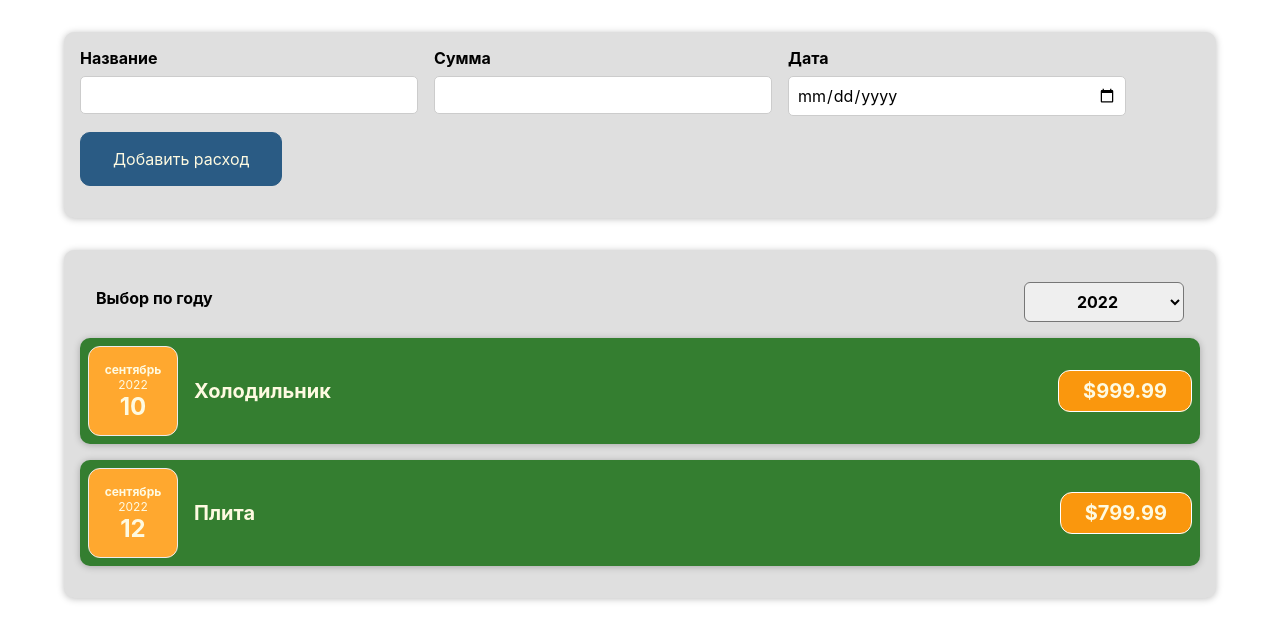
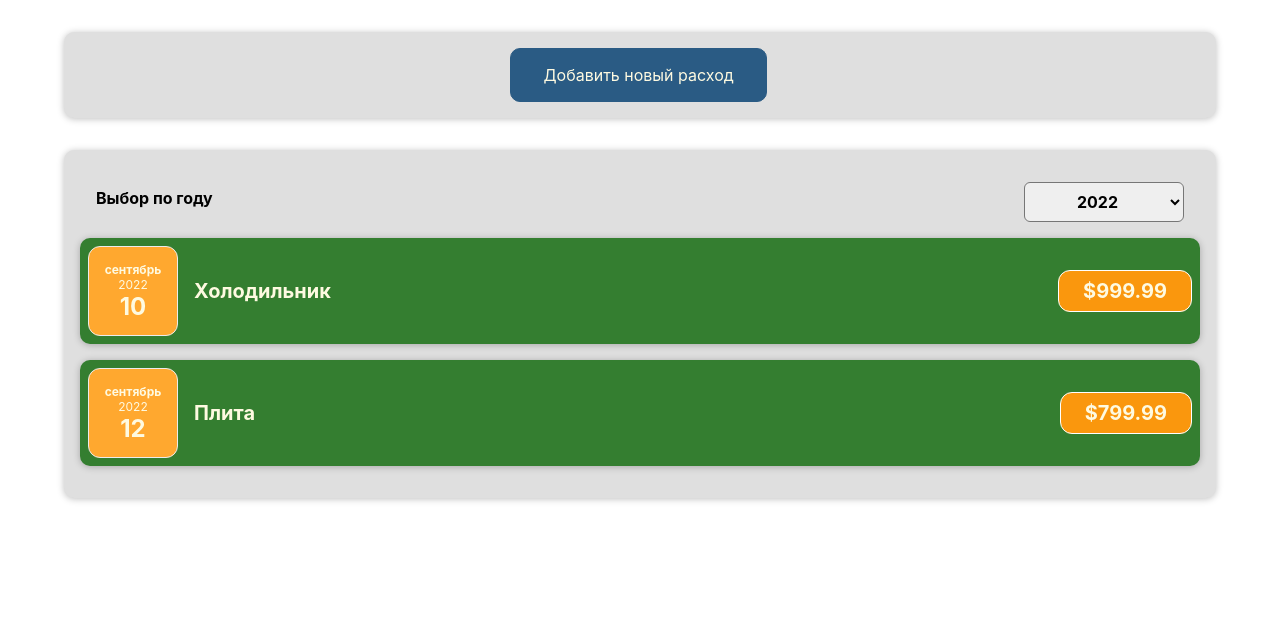
Before and after one commit to PchelaMaya/react-site, a React (Create React App) app: page / in a window 1280 px wide. Shown: the top 640 px of the page. Built offline with nearby package versions, Linux system fonts and the light colour scheme.

Commit message:
add functional on form

```diff
--- a/src/components/Costs/CostItem.js
+++ b/src/components/Costs/CostItem.js
@@ -3,6 +3,7 @@
 import Card from '../UI/Card';
 const CostItem = (props) => {
     return (
+        <li>
             <Card className='cost-item'>
                 <CostDate date={props.date}/>
                 <div className='cost-item__description'>
@@ -10,6 +11,7 @@
                     <div className='cost-item__price'>${props.amount}</div>
                 </div>
             </Card>
+        </li>
     );
 }
 export default CostItem;
--- a/src/components/Costs/Costs.js
+++ b/src/components/Costs/Costs.js
@@ -1,8 +1,8 @@
 import './Costs.css'
-import CostItem from './CostItem';
 import Card from '../UI/Card';
 import CostsFilter from './CostsFilter'
 import React, { useState } from 'react';
+import CostsList from './CostsList';
 
 const Costs = (props) => {
     const [selectedYear, setSelectedYear] = useState('2022');
@@ -16,18 +16,7 @@
         return cost.date.getFullYear().toString() === selectedYear;
     })
 
-    let costsContent = <p>В этом году расходов нет</p>
 
-    if (filteredCosts.length > 0) {
-        costsContent = filteredCosts.map((cost) =>(
-            <CostItem
-                key={cost.id}
-                date={cost.date}
-                description={cost.description}
-                amount={cost.amount}
-            />
-        ))
-    }
     return (
     <div>
         <Card className='costs'>
@@ -35,7 +24,7 @@
                 year={selectedYear}
                 onChangeYear={yearChangeHandler}
             />
-            {costsContent}
+            <CostsList costs={filteredCosts}/>
         </Card>
     </div>
     );
--- /dev/null
+++ b/src/components/Costs/CostsList.css
@@ -0,0 +1,9 @@
+.cost-list {
+    list-style: none;
+    padding: 0;
+  }
+
+.cost-list__fallback {
+    color: #2a5b84;
+    text-align: center;
+  }
--- /dev/null
+++ b/src/components/Costs/CostsList.js
@@ -0,0 +1,19 @@
+import './CostsList.css'
+import CostItem from './CostItem'
+const CostsList = (props) => {
+    if (props.costs.length === 0) {
+        return <h2 className='cost-list__fallback'>В этом году расходов нет</h2>
+    }
+    return <ul className='cost-list'>
+        {props.costs.map((cost) => (
+            <CostItem
+                key={cost.id}
+                date={cost.date}
+                description={cost.description}
+                amount={cost.amount}
+            />
+            ))
+        }
+    </ul>
+}
+export default CostsList;
--- a/src/components/NewCost/CostForm.js
+++ b/src/components/NewCost/CostForm.js
@@ -42,6 +42,7 @@
         setInputDate('');
 
     };
+
     return (
         <form onSubmit={submitHandler}>
             <div className='new-cost__controls'>
@@ -75,6 +76,7 @@
                 </div>
                 <div className='new-cost__actions'>
                     <button type='submit'>Добавить расход</button>
+                    <button type='button' onClick={props.onCancel}>Отмена</button>
                 </div>
             </div>
         </form>
--- a/src/components/NewCost/NewCost.js
+++ b/src/components/NewCost/NewCost.js
@@ -1,6 +1,9 @@
+import React, { useState } from 'react';
 import CostForm from './CostForm';
 import './NewCost.css'
 const NewCost = (props) => {
+
+    const [isFormVisible, setIsFormVisible] = useState(false);
     const saveCostDataHandler = (inputCostData) =>
     {
         const costData = {
@@ -8,10 +11,19 @@
             id: Math.random().toString()
         }
         props.onAddCost(costData);
+        setIsFormVisible(false);
+    }
+    const inputCostDataHandler = () => {
+        setIsFormVisible(true);
+    }
+    const cancelCostHandler = () => {
+        setIsFormVisible(false);
     }
     return (
         <div className="new-cost">
-            <CostForm onSaveCostData={saveCostDataHandler}/>
+            {!isFormVisible && <button onClick={inputCostDataHandler}>Добавить новый расход</button>}
+            {isFormVisible && <CostForm onSaveCostData={saveCostDataHandler} onCancel={cancelCostHandler}/>}
+
         </div>
     );
 }
```
Lines whose indentation alone changed are shown as unchanged.
